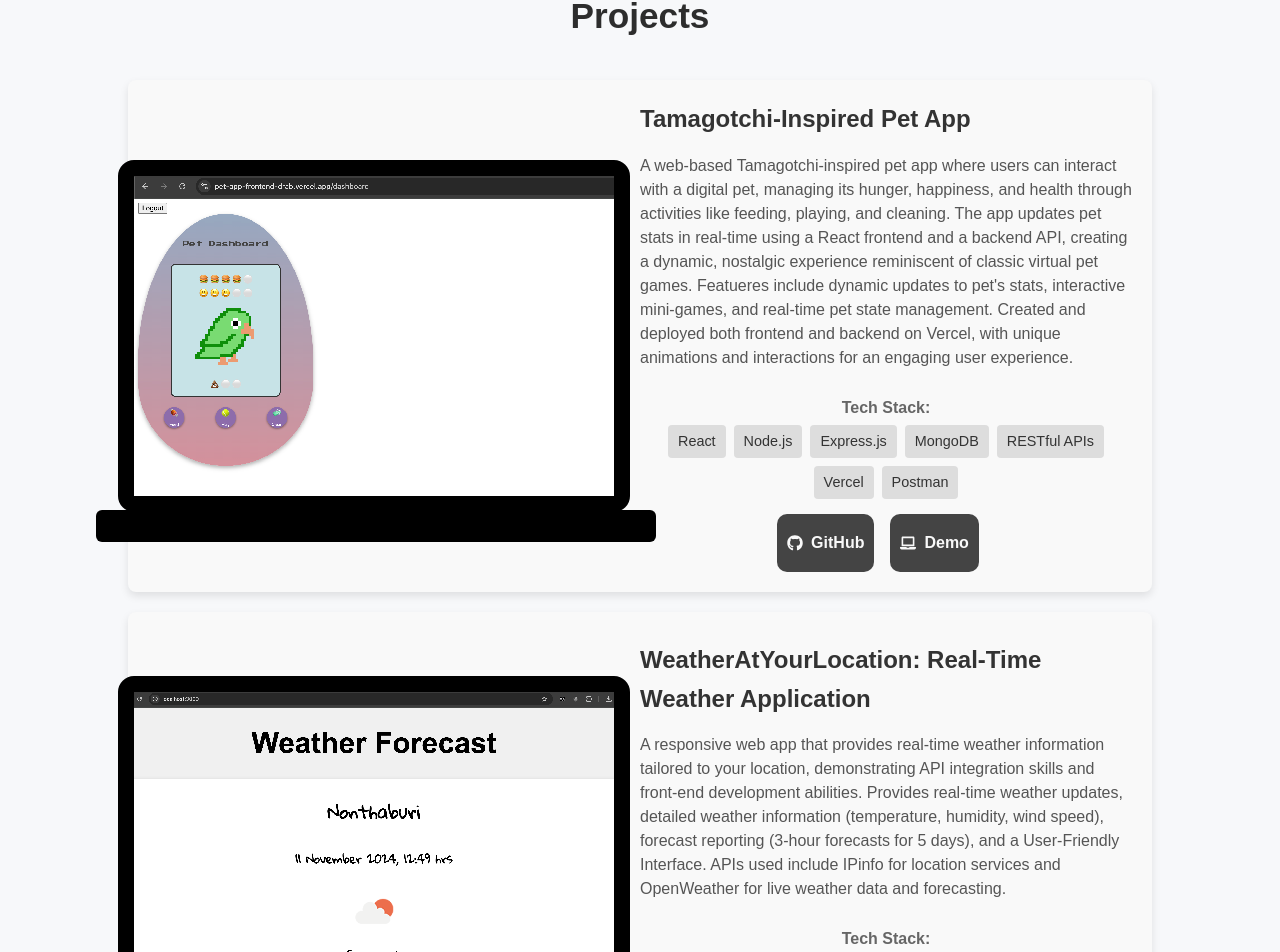
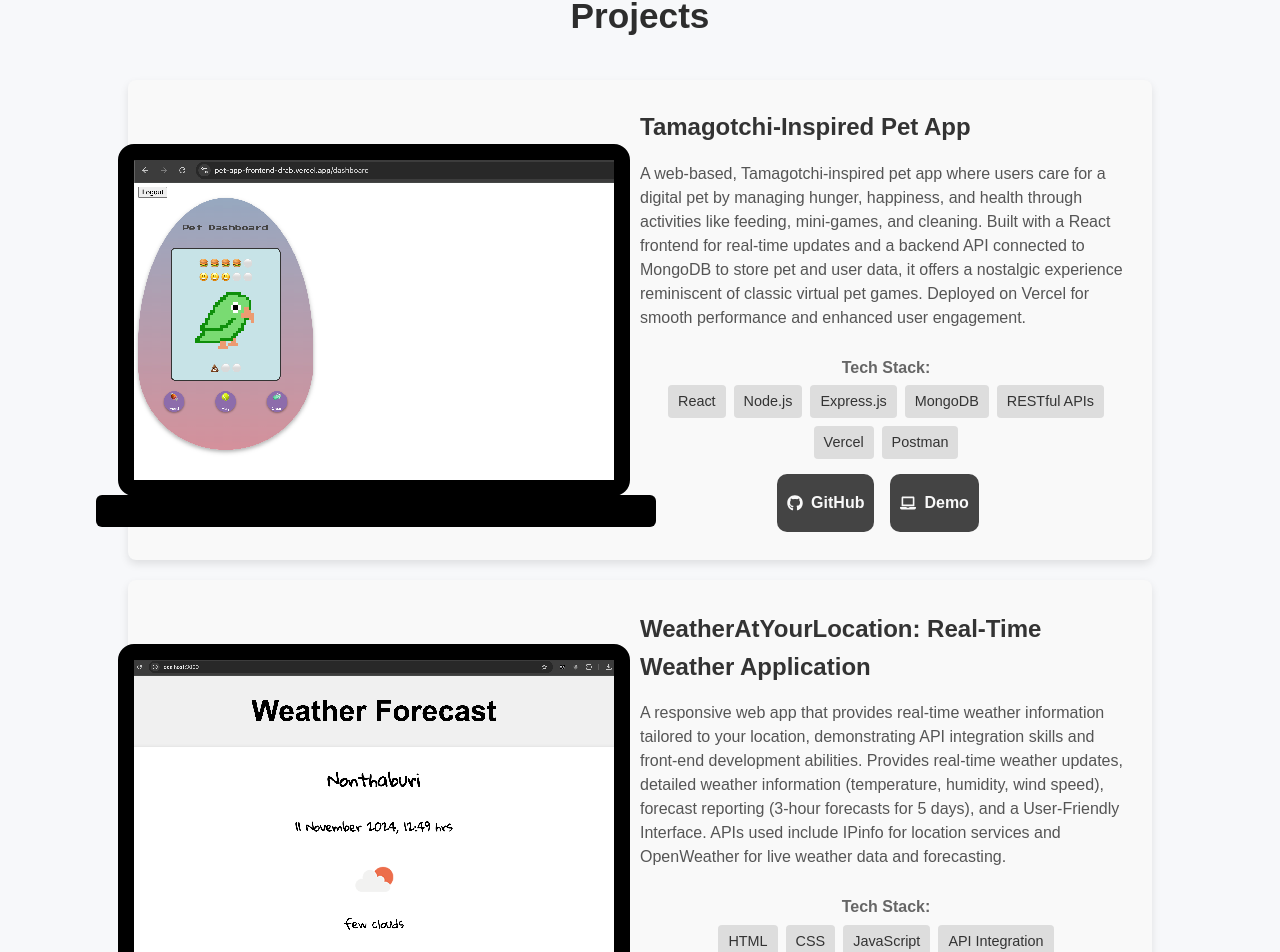
Before and after one commit to auan369/my-portfolio, a React (Create React App) app: page /contact in a window 1280 px wide. Shown: the part 1645-2597 px from the top of the page. Built offline with nearby package versions, Linux system fonts and the light colour scheme.

Commit message:
Updated description pet app

```diff
--- a/src/components/Projects.js
+++ b/src/components/Projects.js
@@ -12,7 +12,7 @@ const Projects = () => {
             {/* <!-- Project 1 -->   */}
             <IndivProject
                 title="Tamagotchi-Inspired Pet App"
-                description="A web-based Tamagotchi-inspired pet app where users can interact with a digital pet, managing its hunger, happiness, and health through activities like feeding, playing, and cleaning. The app updates pet stats in real-time using a React frontend and a backend API, creating a dynamic, nostalgic experience reminiscent of classic virtual pet games. Featueres include dynamic updates to pet's stats, interactive mini-games, and real-time pet state management. Created and deployed both frontend and backend on Vercel, with unique animations and interactions for an engaging user experience."
+                description="A web-based, Tamagotchi-inspired pet app where users care for a digital pet by managing hunger, happiness, and health through activities like feeding, mini-games, and cleaning. Built with a React frontend for real-time updates and a backend API connected to MongoDB to store pet and user data, it offers a nostalgic experience reminiscent of classic virtual pet games. Deployed on Vercel for smooth performance and enhanced user engagement."
                 techStack={['React', 'Node.js', 'Express.js','MongoDB', 'RESTful APIs', 'Vercel', 'Postman']}
                 image={require('./images/petapp2.png')}
                 device={'laptop'}
```
